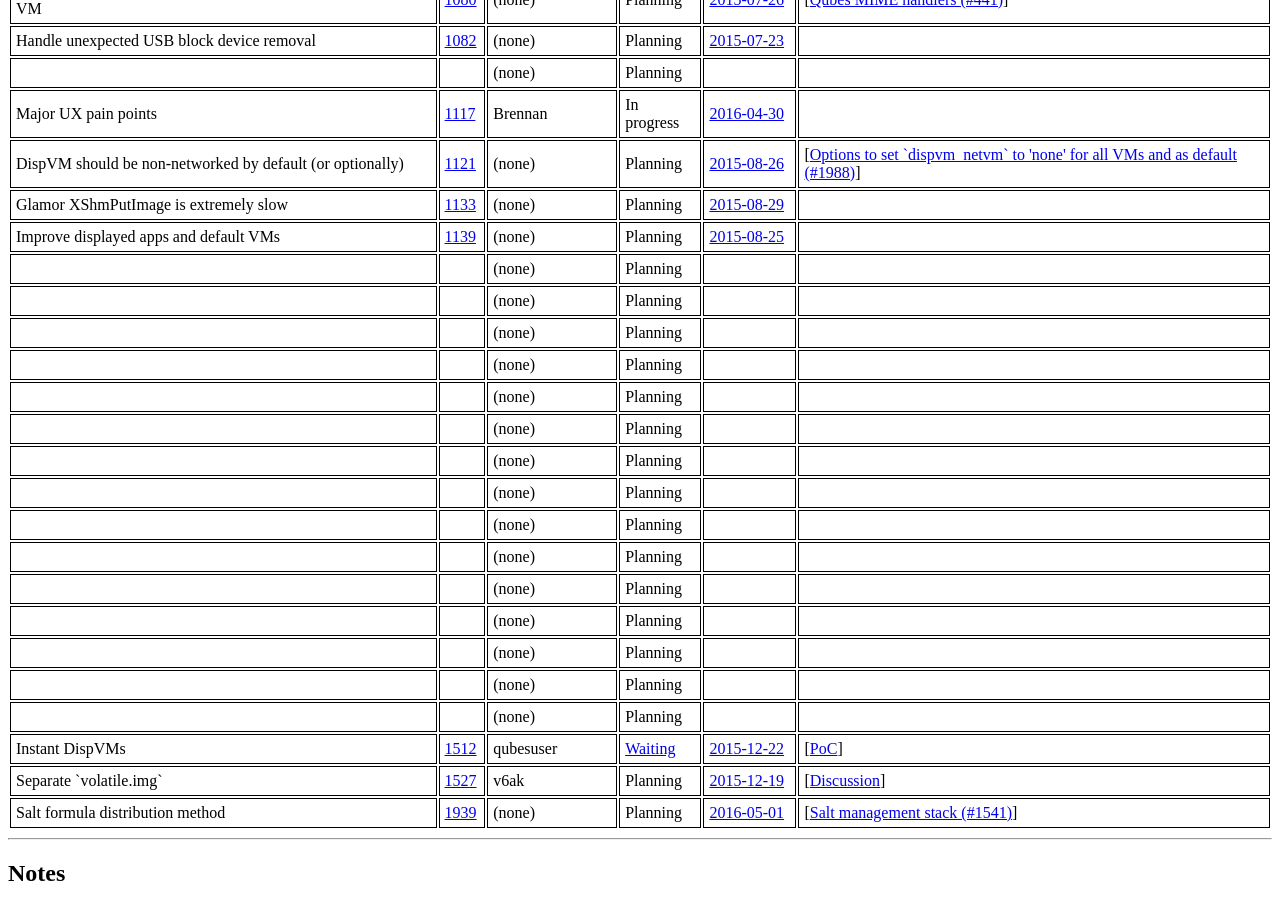
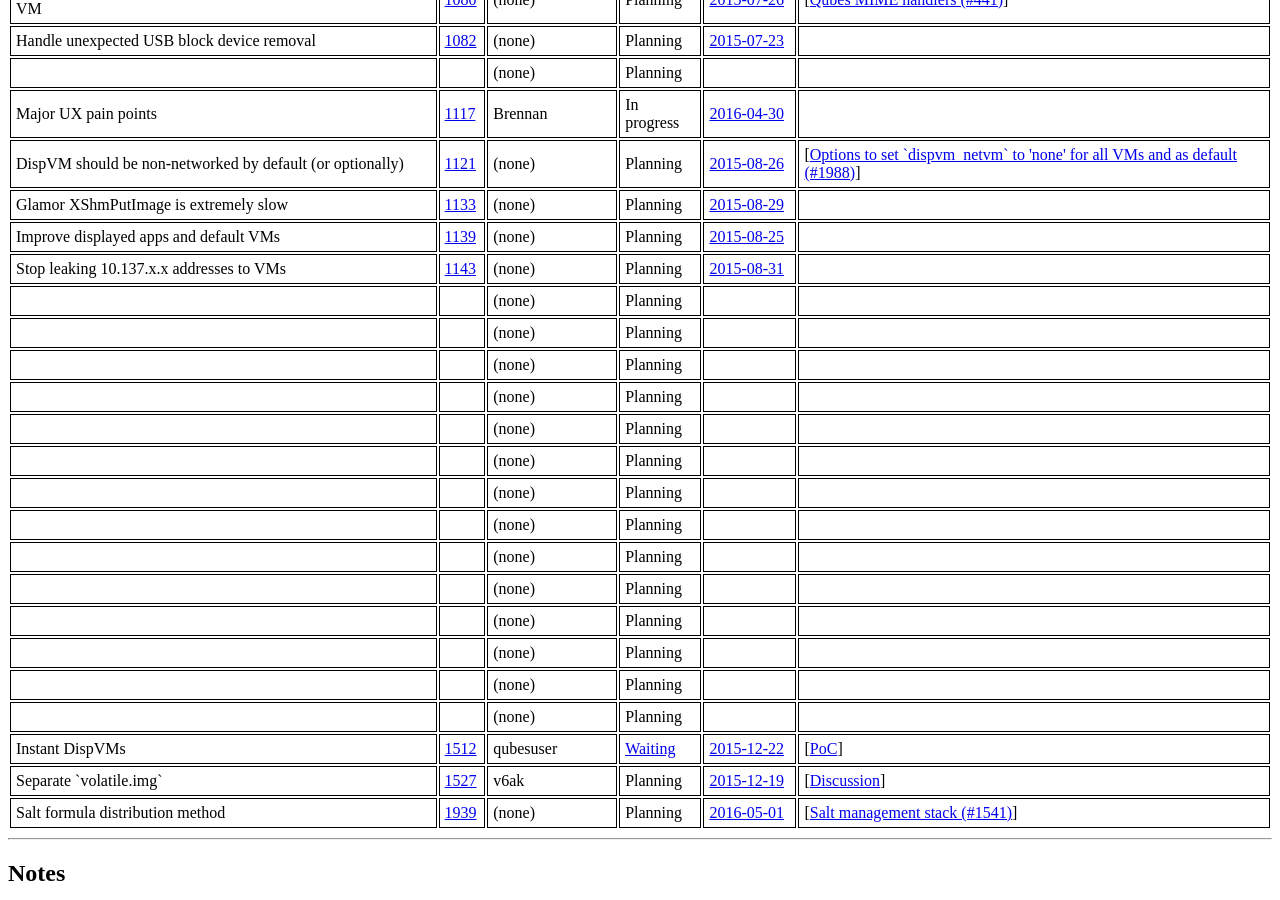
Before and after one commit to QubesOS/qubes-issues, a Jekyll site: the page built from index.md, in a window 1280 px wide and 900 px high, scrolled down 1450 px. Built offline with Jekyll 4.4.1, drawn with Linux system fonts in a browser that asks for light colours.

Commit message:
Track #1143

```diff
--- a/_data/features.yml
+++ b/_data/features.yml
@@ -647,15 +647,15 @@
   - desc   :
     url    :
 
-- name   :
-  issue  :
+- name   : Stop leaking 10.137.x.x addresses to VMs
+  issue  : 1143
   devs   :
   status :
-    code   :
+    code   : Planning
     url    :
   updated:
-    date   :
-    url    :
+    date   : 2015-08-31
+    url    : https://github.com/QubesOS/qubes-issues/issues/1143#issuecomment-136290955
   info   :
   - desc   :
     url    :
```
